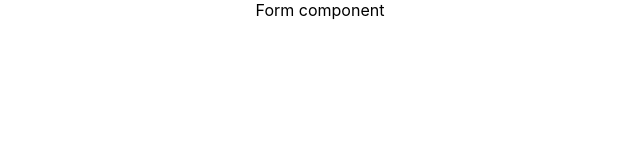
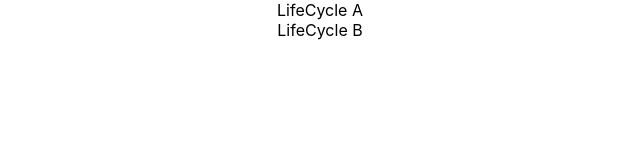
Before and after one commit to jaspreet-singh-sahota/react-practise-project, a React (Create React App) app: page / in a window 1280 px wide. Shown: the top 160 px of the page, without its empty margins (320-960 px from the left). Built offline with nearby package versions, Linux system fonts and the light colour scheme.

Commit message:
Mounting lifecycle methods

```diff
--- a/src/App.js
+++ b/src/App.js
@@ -7,12 +7,13 @@
 import Count from './components/Count';
 import EventHandlers from './components/EventHandlers';
 import ParentComponent from './components/ParentComponent';
-import FormComponent from './components/Form';
+// import FormComponent from './components/LifeCycleA';
+import LifeCycleA from './components/LifeCycleA';
 
 function App() {
   return (
     <div className="App">
-      <FormComponent></FormComponent>
+      <LifeCycleA></LifeCycleA>
       {/* <ParentComponent></ParentComponent> */}
       {/* <EventHandlers></EventHandlers> */}
       {/* <Count></Count> */}
--- a/src/components/Form.js
+++ /dev/null
@@ -1,21 +0,0 @@
-import React, { Component } from 'react'
-
-class FormComponent extends Component {
-  constructor(props) {
-    super(props)
-
-    this.state = {
-
-    }
-  }
-
-  render() {
-    return (
-      <div>
-        Form component
-      </div>
-    )
-  }
-}
-
-export default FormComponent
--- /dev/null
+++ b/src/components/LifeCycleA.js
@@ -0,0 +1,34 @@
+import React, { Component } from 'react'
+import LifeCycleB from './LifeCycleB'
+
+class LifeCycleA extends Component {
+  constructor(props) {
+    super(props)
+
+    this.state = {
+       name: 'jassi'
+    }
+    console.log('constructor A')
+  }
+
+  static getDerivedStateFromProps(props, state) {
+    console.log('getDerivedStateFromProps A')
+    return null
+  }
+
+  componentDidMount() {
+    console.log('componentDidMount A')
+  }
+
+  render() {
+    console.log('render A')
+    return (
+      <div>
+        LifeCycle A
+        <LifeCycleB></LifeCycleB>
+      </div>
+    )
+  }
+}
+
+export default LifeCycleA
--- /dev/null
+++ b/src/components/LifeCycleB.js
@@ -0,0 +1,32 @@
+import React, { Component } from 'react'
+
+class LifeCycleA extends Component {
+  constructor(props) {
+    super(props)
+
+    this.state = {
+      name: 'jassi'
+    }
+    console.log('constructor B')
+  }
+
+  static getDerivedStateFromProps(props, state) {
+    console.log('getDerivedStateFromProps B')
+    return null
+  }
+
+  componentDidMount() {
+    console.log('componentDidMount B')
+  }
+
+  render() {
+    console.log('render B')
+    return (
+      <div>
+        LifeCycle B
+      </div>
+    )
+  }
+}
+
+export default LifeCycleA
```
